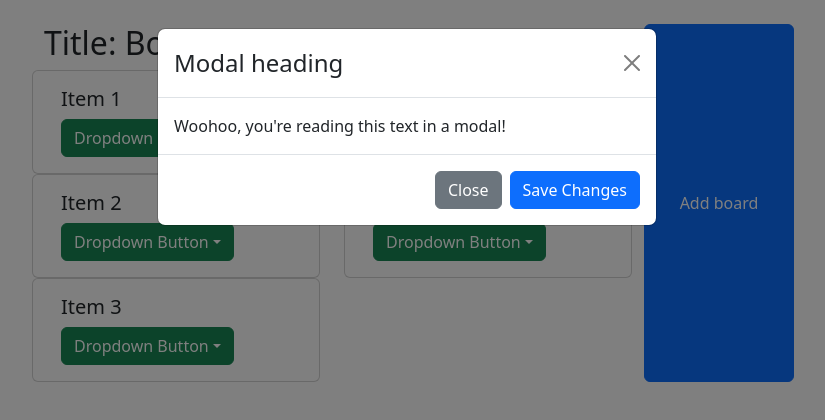
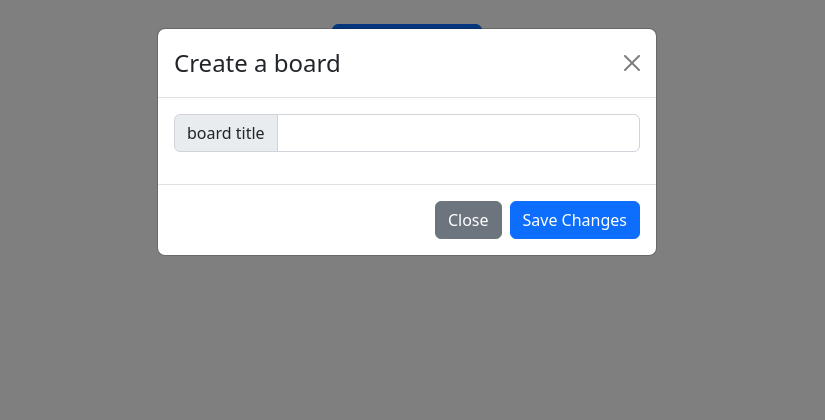
Before and after one commit to shariq104/trello, a React (Create React App) app: page / in a window 1280 px wide. Both pictures are taken after a click on the button "Add board". Shown: the top 420 px of the page, without its empty margins (233-1058 px from the left). Built offline with nearby package versions, Linux system fonts and the light colour scheme.

Commit message:
Adding boards and tasks

```diff
--- a/src/App.js
+++ b/src/App.js
@@ -1,4 +1,4 @@
-import React, { useState } from "react";
+import React, { useState, useEffect } from "react";
 import { v4 as uuidv4 } from "uuid";
 import "./App.css";
 import Container from "react-bootstrap/Container";
@@ -9,27 +9,20 @@ import CreateBoard from "./components/buttons/createBoard";
 import PopUp from "./components/modal/popup";
 
 function App() {
-  let data = [
-    {
-      boardId: uuidv4(),
-      boardTitle: "Board 1",
-      items: [
-        { itemId: uuidv4(), boardId: 1, title: "Item 1" },
-        { itemId: uuidv4(), boardId: 1, title: "Item 2" },
-        { itemId: uuidv4(), boardId: 1, title: "Item 3" },
-      ],
-    },
-    {
-      boardId: uuidv4(),
-      boardTitle: "Board 2",
-      items: [
-        { itemId: uuidv4(), boardId: 2, title: "Item 1" },
-        { itemId: uuidv4(), boardId: 2, title: "Item 2" },
-      ],
-    },
-  ];
+  let appData;
+  useEffect(() => {
+    appData = localStorage.getItem("appData");
+  }, []);
+
+  const [data, setData] = useState(appData ? appData : []);
+
+  useEffect(() => {
+    localStorage.setItem("appData", data);
+  }, [data]);
 
   const [show, setShow] = useState(false);
+  const [title, setTitle] = useState("");
+  const [boardId, setboardId] = useState("");
   const [modalType, setModalType] = useState("board");
   const handleClose = () => setShow(false);
   const handleShow = () => setShow(true);
@@ -39,9 +32,35 @@ function App() {
     handleShow();
   };
 
-  const createCard = (boardId, title) => {
-    setModalType("card");
+  const createCard = (boardId) => {
+    setboardId(boardId);
+    setModalType("task");
     handleShow();
+  };
+
+  const handleSave = () => {
+    if (title != "" && modalType == "board") {
+      setData(() => [
+        ...data,
+        {
+          boardId: uuidv4(),
+          boardTitle: title,
+          items: [],
+        },
+      ]);
+    } else if (title != "" && modalType == "task") {
+      debugger;
+      const index = data
+        .map((e) => {
+          return e.boardId;
+        })
+        .indexOf(boardId);
+      debugger;
+
+      data[index].items.push({ itemId: uuidv4(), boardId, title });
+      setData(data);
+    }
+    setShow(false);
   };
 
   return (
@@ -50,13 +69,19 @@ function App() {
         <Row className="justify-content-md-center">
           {data.map((board) => (
             <Col md="auto">
-              <Board data={board} />
+              <Board data={board} createCard={createCard} />{" "}
             </Col>
           ))}
           <CreateBoard createBoard={createBoard} />
         </Row>
       </Container>
-      <PopUp type={modalType} handleClose={handleClose} show={show} />
+      <PopUp
+        type={modalType}
+        handleClose={handleClose}
+        handleSave={handleSave}
+        show={show}
+        setTitle={setTitle}
+      />
     </>
   );
 }
--- a/src/components/board.js
+++ b/src/components/board.js
@@ -3,17 +3,19 @@ import Container from "react-bootstrap/Container";
 import Row from "react-bootstrap/Row";
 import Col from "react-bootstrap/Col";
 import Task from "./task";
+import CreateTask from "./buttons/createTask";
 
-const Board = (data) => {
-  console.log(data);
+const Board = (props) => {
+  const { createCard, data } = props;
   return (
-    <Container style={{ width: "18rem" }}>
+    <Container className="justify-content-md-center" style={{ width: "18rem" }}>
       <Row className="justify-content-md-center">
-        <h2>Title: {data.data.boardTitle}</h2>
-        {data.data.items.map((item) => (
+        <h2>Title: {data.boardTitle}</h2>
+        {data.items.map((item) => (
           <Task data={item} />
         ))}
       </Row>
+      <CreateTask boardId={data.boardId} createCard={createCard} />
     </Container>
   );
 };
--- /dev/null
+++ b/src/components/buttons/createTask.js
@@ -0,0 +1,16 @@
+import React from "react";
+import Button from "react-bootstrap/Button";
+
+const CreateTask = (props) => {
+  return (
+    <Button
+      style={{ width: "150px", marginTop: "50px" }}
+      as="input"
+      type="button"
+      value="Add task"
+      onClick={() => props.createCard(props.boardId)}
+    />
+  );
+};
+
+export default CreateTask;
--- a/src/components/modal/popup.js
+++ b/src/components/modal/popup.js
@@ -1,22 +1,34 @@
-import React from "react";
+import React, { useState, useEffect } from "react";
 import Button from "react-bootstrap/Button";
 import Modal from "react-bootstrap/Modal";
+import Form from "react-bootstrap/Form";
+import InputGroup from "react-bootstrap/InputGroup";
 
 const PopUp = (props) => {
-  const { show, handleClose } = props;
-
+  const { type, show, handleClose, handleSave, setTitle } = props;
   return (
     <>
       <Modal show={show} onHide={handleClose}>
         <Modal.Header closeButton>
-          <Modal.Title>Modal heading</Modal.Title>
+          <Modal.Title>Create a {type}</Modal.Title>
         </Modal.Header>
-        <Modal.Body>Woohoo, you're reading this text in a modal!</Modal.Body>
+        <Modal.Body>
+          <InputGroup className="mb-3">
+            <InputGroup.Text id="inputGroup-sizing-default">
+              {type} title
+            </InputGroup.Text>
+            <Form.Control
+              aria-label="Default"
+              aria-describedby="inputGroup-sizing-default"
+              onChange={(e) => setTitle(e.target.value)}
+            />
+          </InputGroup>
+        </Modal.Body>
         <Modal.Footer>
           <Button variant="secondary" onClick={handleClose}>
             Close
           </Button>
-          <Button variant="primary" onClick={handleClose}>
+          <Button variant="primary" onClick={handleSave}>
             Save Changes
           </Button>
         </Modal.Footer>
```
